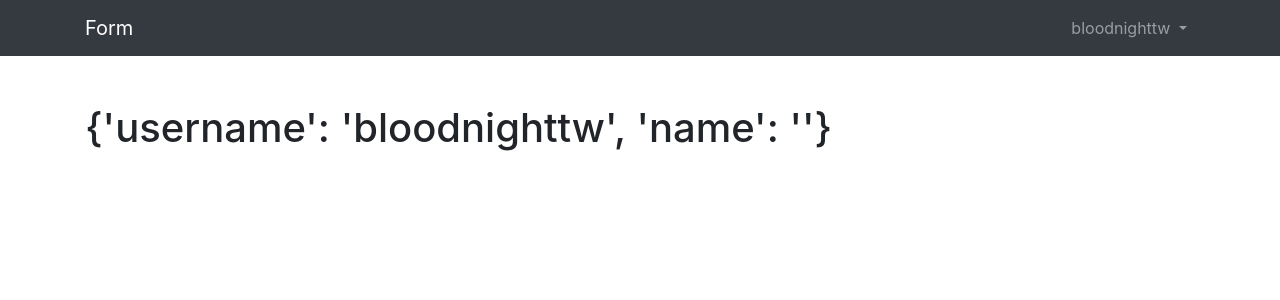
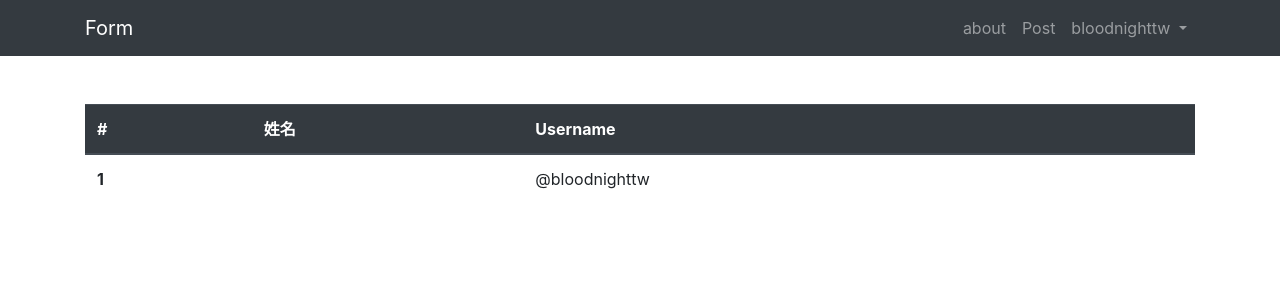
Before and after one commit to bloodnighttw/FileForm, a Django app: a page that uses templates/base.html in a window 1280 px wide. Shown: the top 300 px of the page. Run offline with Django 3.2, Linux system fonts and the light colour scheme; a user stored in the database is signed in; data comes from the database, SQL or seed files in the repository; both versions use the stored data as it was after the commit; some libraries are stand-ins or nearby versions.

Commit message:
功能完成，剩下一些不常用但有點必要的功能尚未完成

```diff
--- a/Form/urls.py
+++ b/Form/urls.py
@@ -16,14 +16,20 @@ Including another URLconf
 from django.contrib import admin
 from django.urls import path
 from accounts import views as view1
-from Post.views import post_index,post,readed,create_Post
+from Post.views import post_index,post,readed,create_Post,del_Post
+from other.views import home,about
 
 urlpatterns = [
     path('admin/', admin.site.urls),
     path('login/',view1.login),
     path('signup/',view1.register),
+    path('logout/',view1.logout),
     path('index/',post_index),
     path('create/', create_Post),
+    path('about/',about),
     path('<str:post_id>/',post),
     path('<str:post_id>/readed',readed),
+    path('<str:post_id>/del',del_Post),
+    path('',home),
+
 ]
--- a/Post/models.py
+++ b/Post/models.py
@@ -4,5 +4,6 @@ from django.db import models
 class Post(models.Model):
 	title = models.CharField( max_length = 200 )
 	content = models.TextField()
+	preview = models.CharField(max_length = 150 )
 	post_id = models.CharField( max_length = 100 )
 	readed = models.TextField()
--- a/Post/views.py
+++ b/Post/views.py
@@ -11,24 +11,31 @@ def post(request,post_id):
 	try:
 		if request.user.is_authenticated:
 			post = Post.objects.get(post_id = post_id)
-			readed = json.loads(post.readed)
-			readed.append(request.user.username)
-			post.readed = json.dumps(readed)
+			readeds = json.loads(post.readed)
+			time = int(0)
+			for readed in readeds:
+				user = readed.get('username')
+				if user == request.user.username:
+					time = time+1
+			if time == 0 :
+				name = request.user.first_name + request.user.last_name
+				readeds.append({'username':request.user.username,'name':name})
+			post.readed = json.dumps(readeds)
 			post.save()
 			return render(request,'Post/post.html',{'post':post})
-		return redirect('index/')
-	except :
-		return redirect('index/')
+	except:
+		return redirect('/index/')
+	return redirect('/index/')
+
 
 def readed(request,post_id):
-	try:
 		if request.user.is_authenticated:
 			post = Post.objects.get(post_id = post_id)
 			readeds = json.loads(post.readed)
+
 			return render(request,'Post/readed.html',{'readeds':readeds,'post':post})
 		return redirect('/index')
-	except :
-		return redirect('index/')
+
 
 def create_Post(request):
 
@@ -40,8 +47,23 @@ def create_Post(request):
 		content = request.POST['content']
 		post_id = request.POST['post_id']
 		readed = '[]'
+		preview = request.POST['preview']
 
-		post = Post(title = title, content = content ,post_id = post_id, readed = readed)
+		post = Post(title = title, content = content ,post_id = post_id, readed = readed ,preview = preview)
 		post.save()
 
 	return render(request,'Post/create.html')
+
+def del_Post(request,post_id):
+	if request.user.is_superuser:
+		post = Post.objects.get(post_id = post_id)
+		post.delete()
+	return redirect('/index/')
+
+
+###del_check###
+'''
+def del_check(request,post_id):
+	if request.is_superuser:
+		post = Post.objects.get(post_id = post_id)
+'''
--- a/accounts/models.py
+++ b/accounts/models.py
@@ -3,7 +3,7 @@ from django.contrib.auth.forms import UserCreationForm
 from django.contrib.auth.models import User
 
 
-class form_with_email(UserCreationForm):
+class form(UserCreationForm):
 	class Meta:
 		model = User
-		fields = ['username','email','password1','password2']
+		fields = ['username','email','password1','password2','first_name','last_name']
--- a/templates/Post/readed.html
+++ b/templates/Post/readed.html
@@ -3,7 +3,28 @@
 {% block content %}
 
     {% for readed in readeds %}
-    <h1>{{ readed }}</h1>
+
     {% endfor %}
 
+    <table class="table">
+	  <thead class="thead-dark">
+	    <tr>
+	      <th scope="col">#</th>
+	      <th scope="col">姓名</th>
+	      <th scope="col">Username</th>
+	    </tr>
+	  </thead>
+	  <tbody>
+
+	  {% for readed in readeds%}
+	    <tr>
+	      <th scope="row">{{ forloop.counter }}</th>
+	      <td>{{ readed.name }}</td>
+	      <td>@{{ readed.username }}</td>
+	    </tr>
+
+	    {% endfor %}
+	  </tbody>
+	</table>
+
 {% endblock %}
--- a/templates/base.html
+++ b/templates/base.html
@@ -36,7 +36,21 @@
 
                 </ul>
                 <div class="navbar-nav">
+
+                    <r3 class="nav-item">
+                        <a class="nav-link" href="/about">about</a>
+                    </r3>
+
+                    {% if user.is_superuser%}
+                        <r3>
+                            <li class="nav-item">
+                                <a class="nav-link" href="/create">Post</a>
+                            </li>
+                        </r3>
+                        {% endif %}
                     <li class="nav-item dropdown">
+
+
                         {% if user.is_authenticated %}
 
 
@@ -50,19 +64,21 @@
                                 <div class="dropdown-divider"></div>
                                 <a class="dropdown-item" href="/logout">Log out</a>
                             </div>
-                            </li>
+                    </li>
 
                         {% else %}
 
-                            <r3 class="nav-item">
-                                <a class="nav-link" href="http://localhost:8000/signup">Sign up</a>
-                            </r3>
+                    <r3 class="nav-item">
+                        <a class="nav-link" href="/signup">Sign up</a>
+                    </r3>
 
-                            <li class="nav-item">
-                                <a class="nav-link" href="http://localhost:8000/login/">Log in</a>
-                            </li>
+                    <li class="nav-item">
+                        <a class="nav-link" href="/login/">Log in</a>
+                    </li>
 
                         {% endif %}
+
+
 
 
                 </div>
--- a/templates/index.html
+++ b/templates/index.html
@@ -8,7 +8,7 @@
 		  <div class="card-header">{{ post.post_id}}</div>
 		  <div class="card-body text-dark">
 		    <h5 class="card-title">{{ post.title }}</h5>
-		    <p class="card-text">Some annount</p>
+		    <p class="card-text">{{ post.preview }}</p>
 		  </div>
 		</a>
 
```
Also changed, not shown: accounts/views.py (+4 -7 lines), templates/Post/create.html (+13 -7 lines), templates/Post/post.html (+18 -5 lines), templates/account/signup.html (+14 -0 lines), db.sqlite3.
